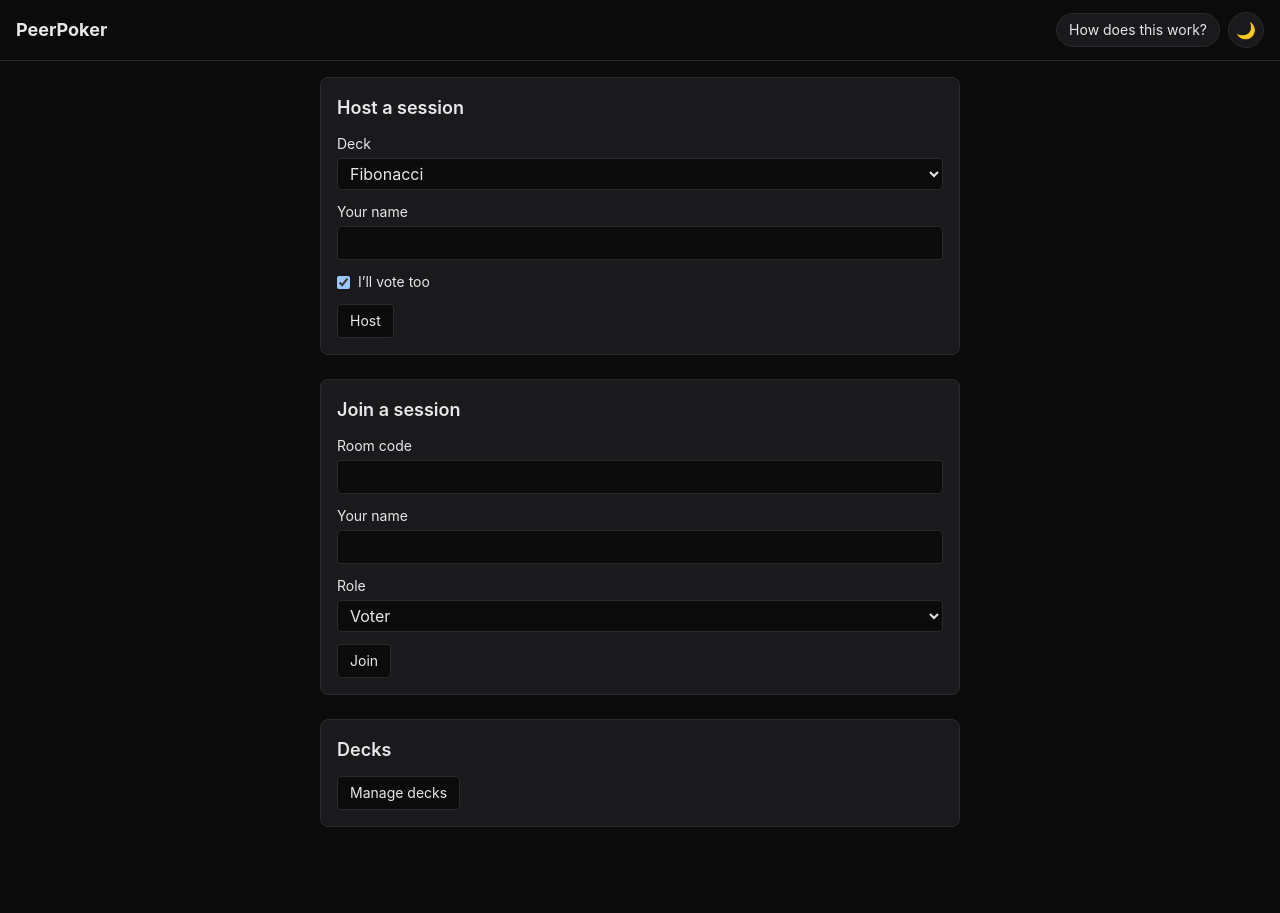
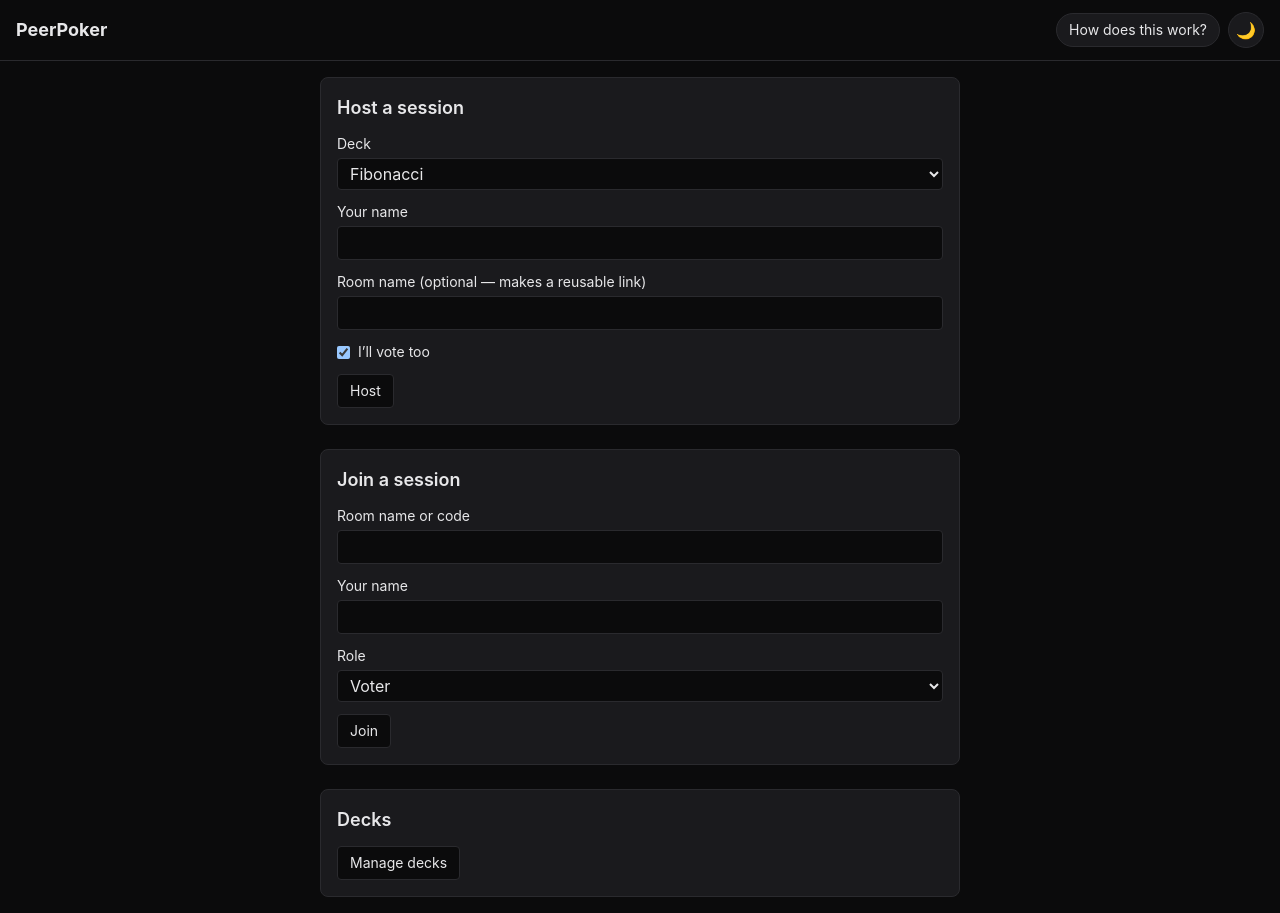
Before and after one commit to curtyo18/peer-poker, a React (Vite) app in the folder app/: page / in a window 1280 px wide. Before the commit the page ends 843 px from the top, so only its background shows below. Built offline with nearby package versions, Linux system fonts and the light colour scheme.

Commit message:
feat: room name input on landing

```diff
--- a/app/src/ui/Landing.tsx
+++ b/app/src/ui/Landing.tsx
@@ -13,8 +13,8 @@ const fieldClass = 'flex flex-col gap-1';
 
 interface LandingProps {
   initialRoom?: string;
-  onHost: (args: { deck: Deck; name: string; hostVotes: boolean }) => void;
-  onJoin: (args: { roomId: string; name: string; role: 'voter' | 'observer' }) => void;
+  onHost: (args: { deck: Deck; name: string; hostVotes: boolean; roomName: string }) => void;
+  onJoin: (args: { roomCode: string; name: string; role: 'voter' | 'observer' }) => void;
 }
 
 export function Landing({ initialRoom, onHost, onJoin }: LandingProps) {
@@ -27,6 +27,7 @@ export function Landing({ initialRoom, onHost, onJoin }: LandingProps) {
   );
   const [hostName, setHostName] = useState(() => loadName());
   const [hostVotes, setHostVotes] = useState(true);
+  const [roomName, setRoomName] = useState('');
 
   const [joinName, setJoinName] = useState(() => loadName());
   const [joinRole, setJoinRole] = useState<'voter' | 'observer'>('voter');
@@ -42,13 +43,13 @@ export function Landing({ initialRoom, onHost, onJoin }: LandingProps) {
     const deck = decks.find((d) => d.id === hostDeckId) ?? FIBONACCI;
     saveName(hostName);
     saveLastDeckId(deck.id);
-    onHost({ deck, name: hostName, hostVotes });
+    onHost({ deck, name: hostName, hostVotes, roomName: roomName.trim() });
   };
 
   const handleJoinSubmit: React.FormEventHandler = (e) => {
     e.preventDefault();
     saveName(joinName);
-    onJoin({ roomId: joinRoom.trim(), name: joinName, role: joinRole });
+    onJoin({ roomCode: joinRoom.trim(), name: joinName, role: joinRole });
   };
 
   return (
@@ -78,6 +79,17 @@ export function Landing({ initialRoom, onHost, onJoin }: LandingProps) {
             required
           />
         </div>
+        <div className={fieldClass}>
+          <label className={labelClass} htmlFor="host-room-name">
+            Room name (optional — makes a reusable link)
+          </label>
+          <input
+            id="host-room-name"
+            className={inputClass}
+            value={roomName}
+            onChange={(e) => setRoomName(e.target.value)}
+          />
+        </div>
         <div className="flex items-center gap-2">
           <input
             id="host-votes"
@@ -93,7 +105,7 @@ export function Landing({ initialRoom, onHost, onJoin }: LandingProps) {
       <form className={sectionClass} onSubmit={handleJoinSubmit}>
         <h2 className="text-lg font-semibold">Join a session</h2>
         <div className={fieldClass}>
-          <label className={labelClass} htmlFor="join-room">Room code</label>
+          <label className={labelClass} htmlFor="join-room">Room name or code</label>
           <input
             id="join-room"
             className={inputClass}
```
